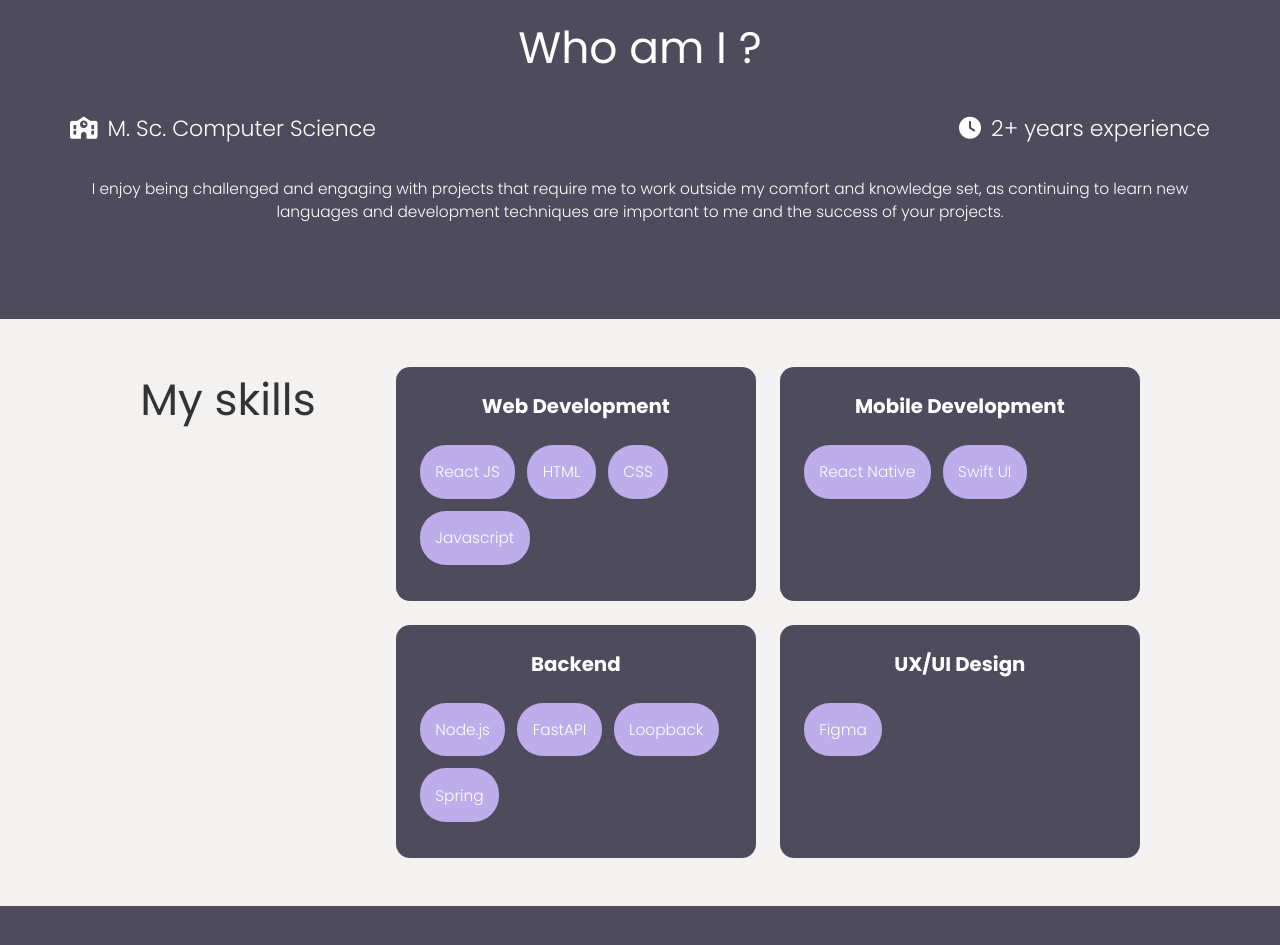
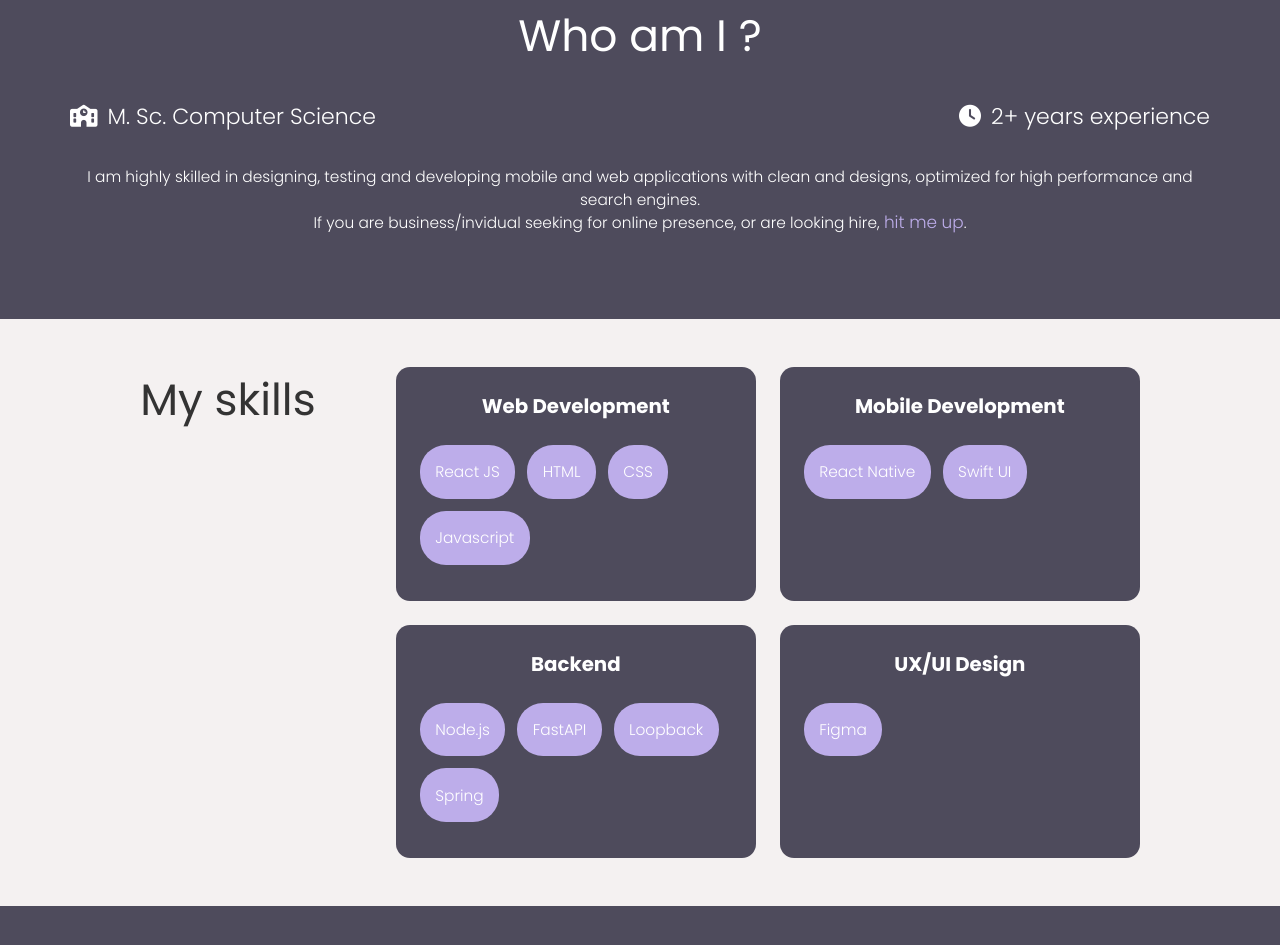
Before and after one commit to nushen96/portfolio-v2, a plain HTML site: page index.html in a window 1280 px wide. Shown: the part 893-1838 px from the top of the page. Drawn offline with Linux system fonts and the light colour scheme.

Commit message:
changed about-text

```diff
--- a/index.html
+++ b/index.html
@@ -89,10 +89,11 @@
         >
       </div>
       <p class="about-text js--scroll appear">
-        I enjoy being challenged and engaging with projects that require me to
-        work outside my comfort and knowledge set, as continuing to learn new
-        languages and development techniques are important to me and the success
-        of your projects.
+        I am highly skilled in designing, testing and developing mobile and web
+applications with clean and designs, optimized for high performance and
+search engines.</br>
+<span class="about-important">If you are business/invidual seeking for online presence, or are looking
+hire, <a class="about-link" href="mailto:pabdoulaye.diagne96@gmail.com">hit me up</a></span>.
       </p>
     </section>
     <section id="skills-section" class="skills-section">
--- a/resources/css/style.css
+++ b/resources/css/style.css
@@ -297,6 +297,23 @@
   line-height: 150%;
 }
 
+.about-link {
+  font-size: 1.1em;
+  color: #bdadea;
+  cursor: pointer;
+  text-decoration: none;
+  transition: text-decoration 0.5s ease;
+  -webkit-transition: text-decoration 0.5s ease;
+  -moz-transition: text-decoration 0.5s ease;
+  -ms-transition: text-decoration 0.5s ease;
+  -o-transition: text-decoration 0.5s ease;
+}
+
+.about-link:hover {
+  font-size: 1.1em;
+  text-decoration: underline;
+}
+
 .about-info span i {
   display: inline-block;
   margin-right: 10px;
```
